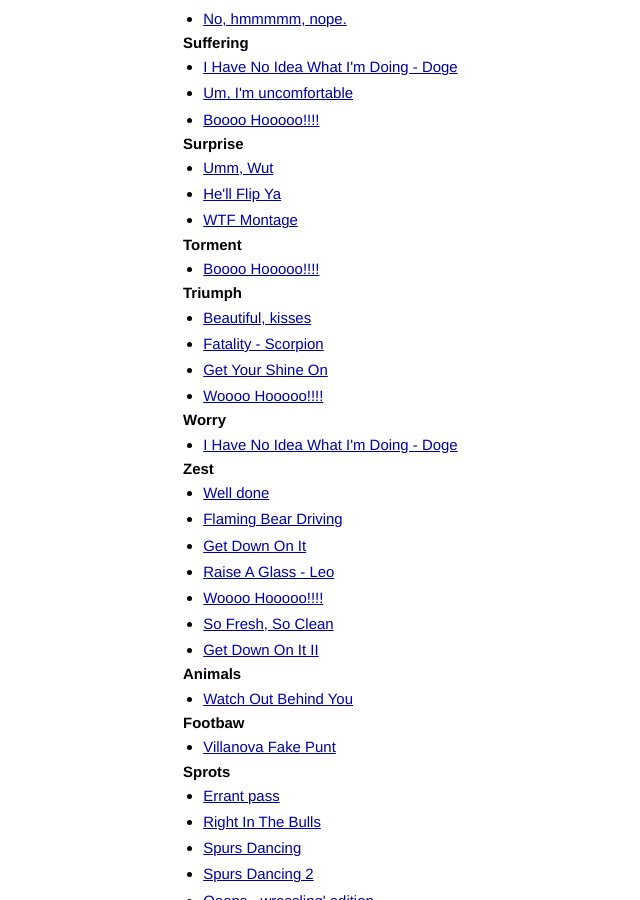
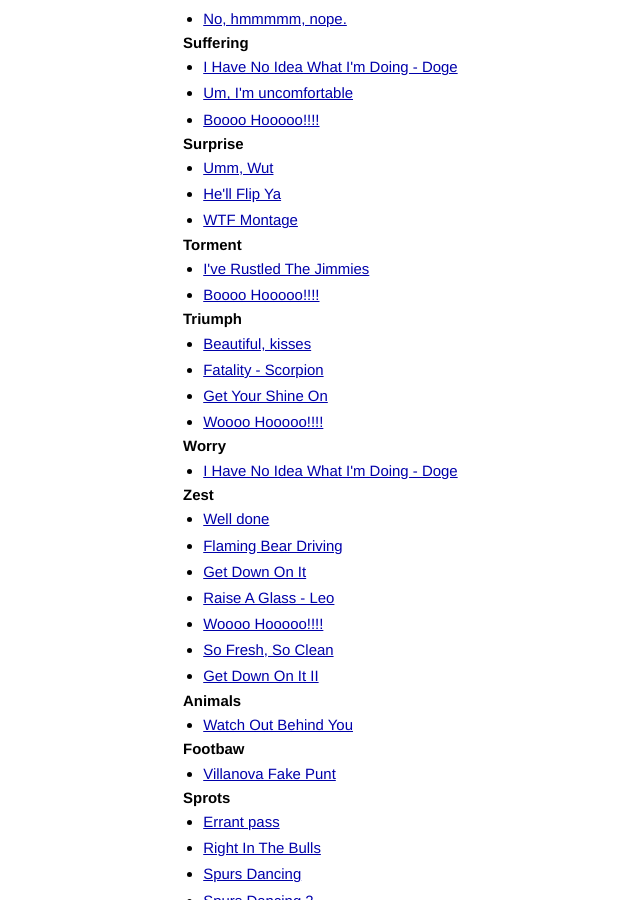
Before and after one commit to jschairb/zeitgeist, a Jekyll site: the page built from index.html, in a window 1280 px wide and 900 px high, scrolled down 2468 px. Shown: the whole window, without its empty margins (143-783 px from the left). Built offline with Jekyll 4.4.1, drawn with Linux system fonts in a browser that asks for light colours; Markdown is read by kramdown in place of the engine named in the settings.

Commit message:
i've rustled the jimmies

```diff
--- a/_data/categories.yaml
+++ b/_data/categories.yaml
@@ -102,6 +102,7 @@
   - he-ll-flip-ya
   - wtf-montage
 Torment:
+  - i-ve-rustled-the-jimmies
   - osu-fans-boohoo
 Triumph:
   - downey-kisses
--- a/_data/images.yaml
+++ b/_data/images.yaml
@@ -64,6 +64,9 @@
 i-ve-had-it:
   file: i-ve-had-it.gif
   name: "I've Had It"
+i-ve-rustled-the-jimmies:
+  file: i-ve-rustled-the-jimmies.png
+  name: "I've Rustled The Jimmies"
 jesse-disbelief:
   file: jesse-disbelief.gif
   name: Umm, Wut
```
Also changed, not shown: images/i-ve-rustled-the-jimmies.png (added).
